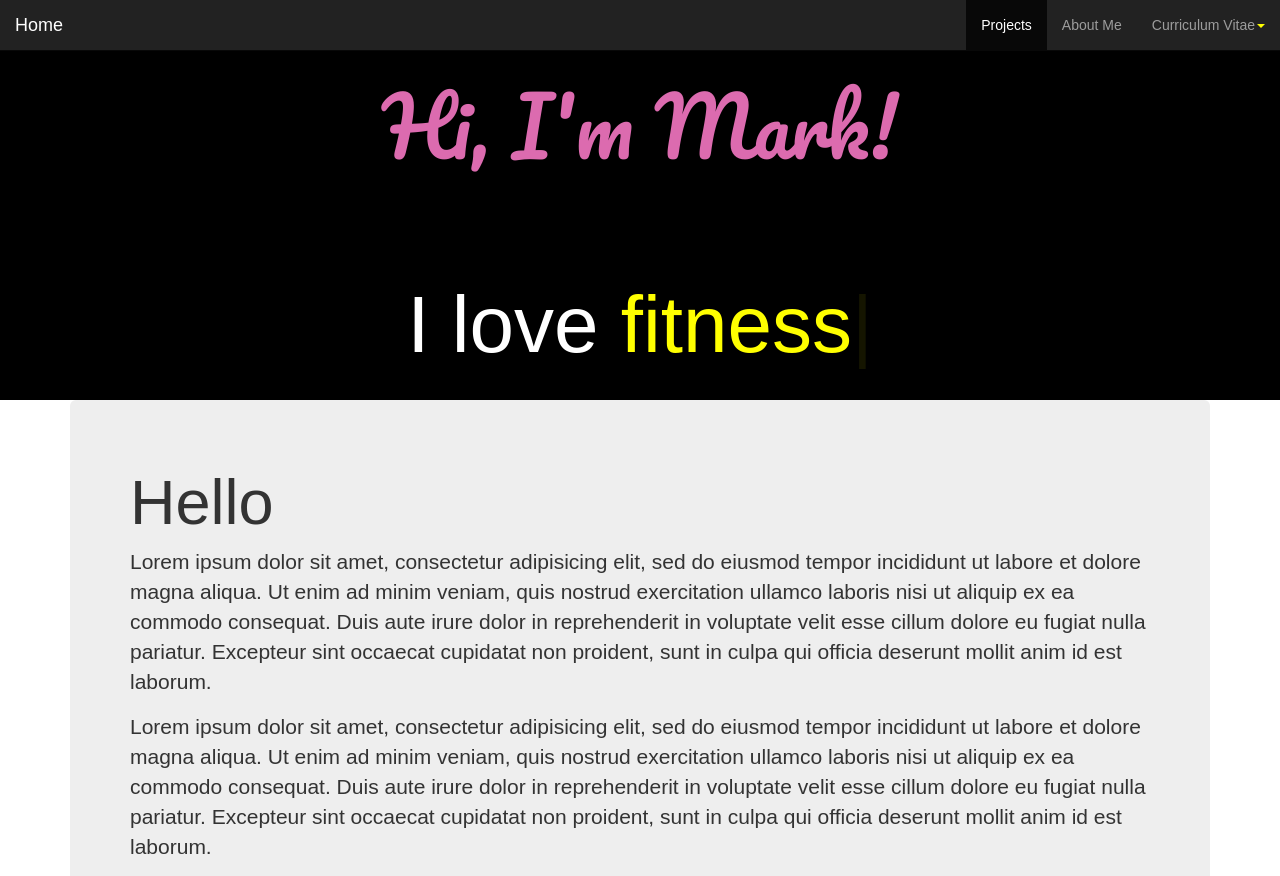
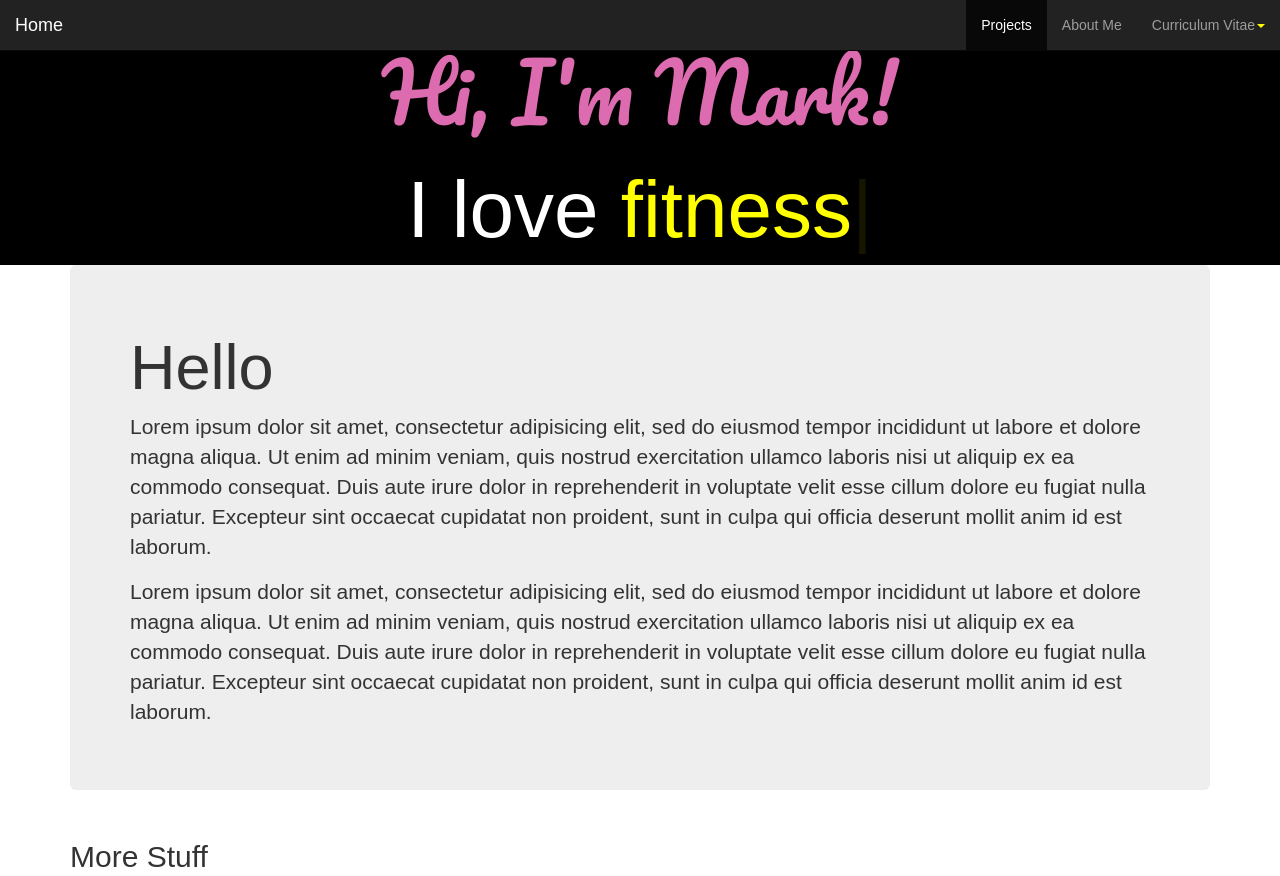
Before and after one commit to markasare/mark, a plain HTML site: page index.html in a window 1280 px wide. Shown: the top 876 px of the page. Drawn offline with nearby package versions, Linux system fonts and the light colour scheme.

Commit message:
Add files via upload

```diff
--- a/mystyle.css
+++ b/mystyle.css
@@ -1,6 +1,6 @@
 .newcontainer{
   width: 100%;
-  height:20vh;
+  height:15vh;
   background: black;
   color: #fff;
   display: flex;
@@ -20,11 +20,12 @@
 }
 .new{
   width: 100%;
-  height:30vh;
+  /* height:27vh; */
   background: black;
   color: #dc6baf;
   display: flex;
   align-items: center;
+  margin-top: 27px;
   justify-content: center;
 }
 .new h1{
```
